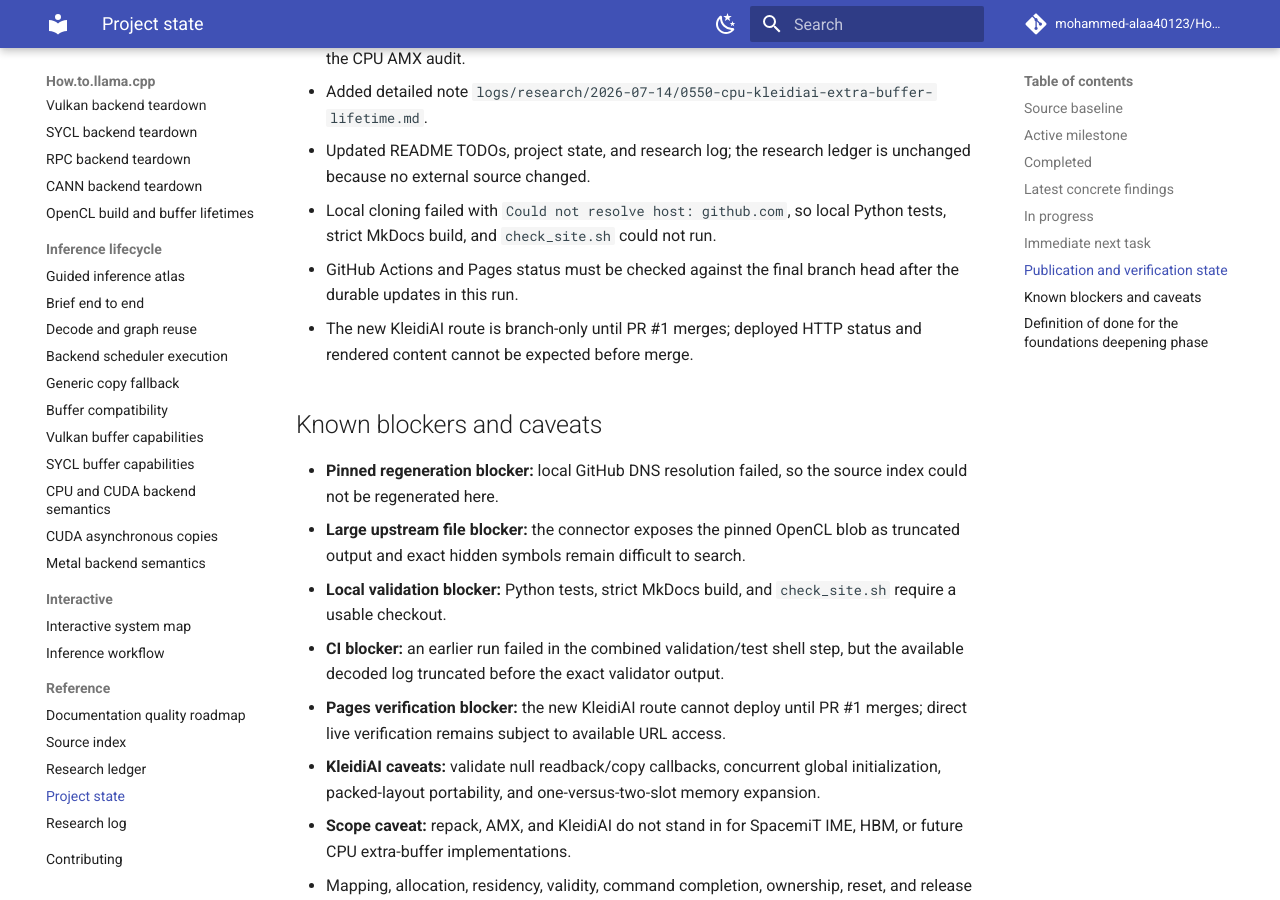
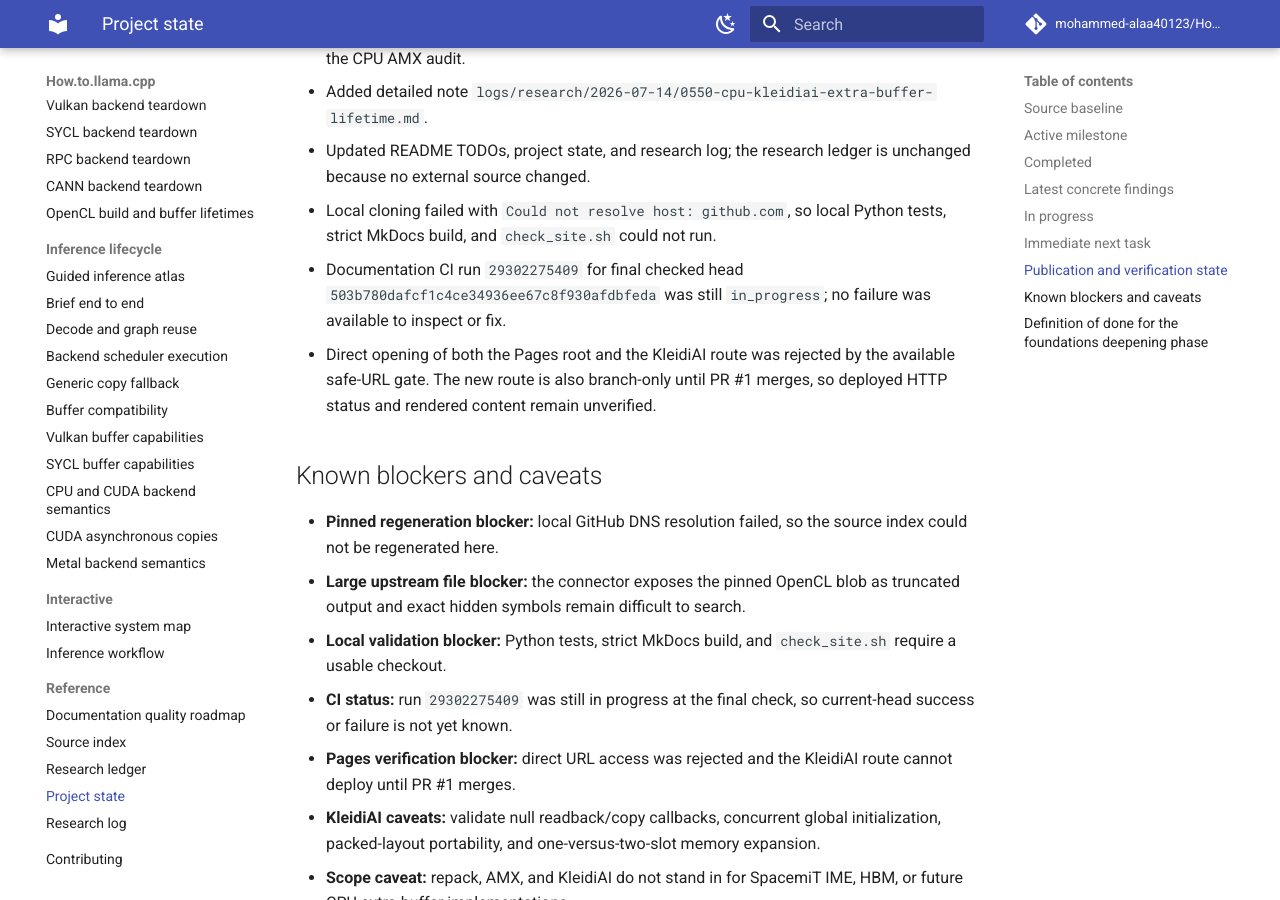
Before and after one commit to mohammed-alaa40123/How.to.llama.cpp, an MkDocs documentation site: the page built from docs/reference/project-state.md, in a window 1280 px wide and 900 px high, scrolled down 2469 px. Built offline with MkDocs 1.6.1 and Material for MkDocs 9.7.7, drawn with Linux system fonts in a browser that asks for light colours; comment, search, counter and statistics services are not loaded; some of the changed text lies outside the part shown.

Commit message:
docs: record KleidiAI CI and Pages verification blockers

```diff
--- a/docs/reference/project-state.md
+++ b/docs/reference/project-state.md
@@ -68,16 +68,16 @@ SpacemiT IME buffer type and registration
 - Added detailed note `logs/research/2026-07-14/0550-cpu-kleidiai-extra-buffer-lifetime.md`.
 - Updated README TODOs, project state, and research log; the research ledger is unchanged because no external source changed.
 - Local cloning failed with `Could not resolve host: github.com`, so local Python tests, strict MkDocs build, and `check_site.sh` could not run.
-- GitHub Actions and Pages status must be checked against the final branch head after the durable updates in this run.
-- The new KleidiAI route is branch-only until PR #1 merges; deployed HTTP status and rendered content cannot be expected before merge.
+- Documentation CI run `29302275409` for final checked head `503b780dafcf1c4ce34936ee67c8f930afdbfeda` was still `in_progress`; no failure was available to inspect or fix.
+- Direct opening of both the Pages root and the KleidiAI route was rejected by the available safe-URL gate. The new route is also branch-only until PR #1 merges, so deployed HTTP status and rendered content remain unverified.
 
 ## Known blockers and caveats
 
 - **Pinned regeneration blocker:** local GitHub DNS resolution failed, so the source index could not be regenerated here.
 - **Large upstream file blocker:** the connector exposes the pinned OpenCL blob as truncated output and exact hidden symbols remain difficult to search.
 - **Local validation blocker:** Python tests, strict MkDocs build, and `check_site.sh` require a usable checkout.
-- **CI blocker:** an earlier run failed in the combined validation/test shell step, but the available decoded log truncated before the exact validator output.
-- **Pages verification blocker:** the new KleidiAI route cannot deploy until PR #1 merges; direct live verification remains subject to available URL access.
+- **CI status:** run `29302275409` was still in progress at the final check, so current-head success or failure is not yet known.
+- **Pages verification blocker:** direct URL access was rejected and the KleidiAI route cannot deploy until PR #1 merges.
 - **KleidiAI caveats:** validate null readback/copy callbacks, concurrent global initialization, packed-layout portability, and one-versus-two-slot memory expansion.
 - **Scope caveat:** repack, AMX, and KleidiAI do not stand in for SpacemiT IME, HBM, or future CPU extra-buffer implementations.
 - Mapping, allocation, residency, validity, command completion, ownership, reset, and release remain distinct states.
```
Also changed, not shown: other parts of docs/reference/project-state.md (+1 -1 lines).
